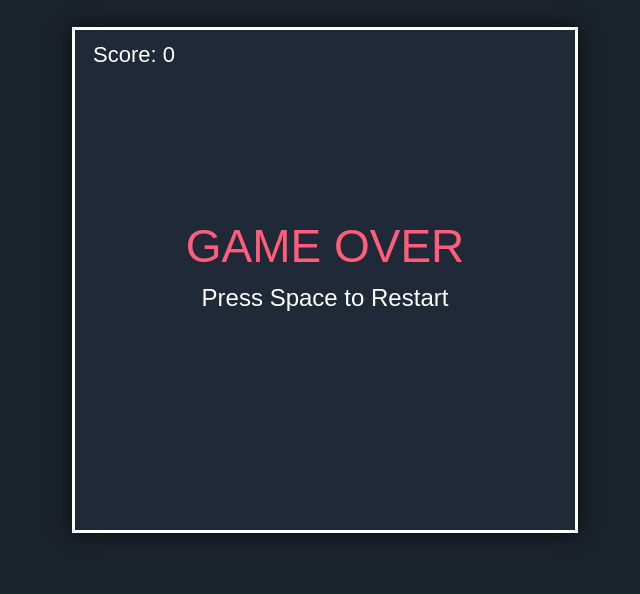
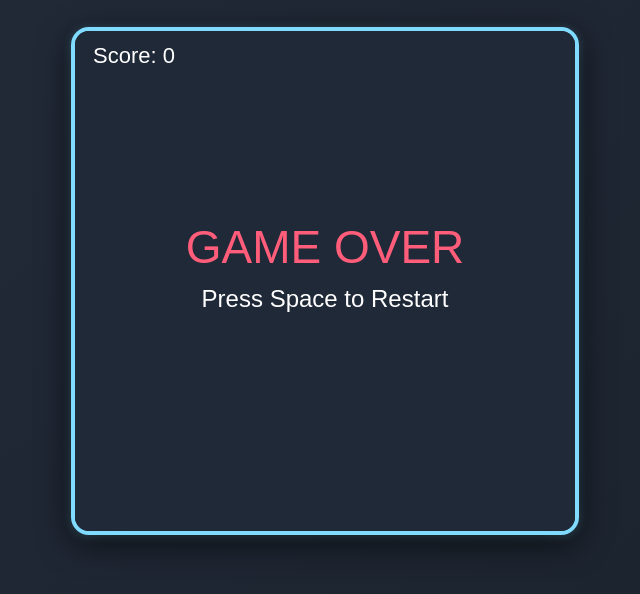
Before and after one commit to fyn-puppy1/snake-game, a plain HTML site: page index.html in a window 1280 px wide. Shown: the part 60-654 px from the top of the page, without its empty margins (315-955 px from the left). Drawn offline with Linux system fonts and the light colour scheme.

Commit message:
Update style.css

```diff
--- a/style.css
+++ b/style.css
@@ -1,10 +1,11 @@
 body {
-    background: #1a222c;
+    background: linear-gradient(135deg, #232b3a 0%, #1a222c 100%);
     color: #fff;
     font-family: Arial, sans-serif;
     text-align: center;
     margin: 0;
     padding: 0;
+    min-height: 100vh;
 }
 
 h1 {
@@ -16,7 +17,9 @@ h1 {
 #snake {
     display: block;
     margin: 30px auto 0 auto;
-    background: #202938;
-    border: 3px solid #fff;
-    box-shadow: 0 0 18px #000a;
+    background: #222d3a;
+    border: 4px solid #7fdbff;
+    border-radius: 18px;
+    box-shadow: 0 8px 32px 0 #000a, 0 1.5px 9px 0 #7fdbff55;
+    transition: box-shadow 0.3s;
 }
```
